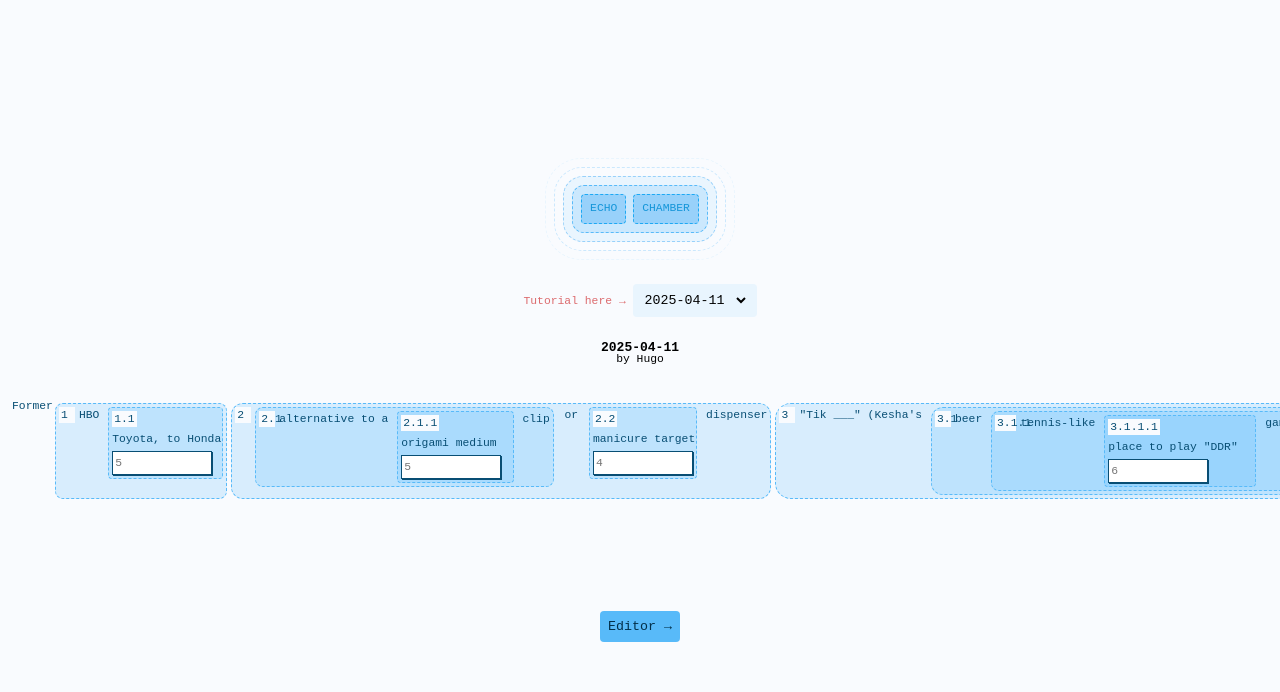
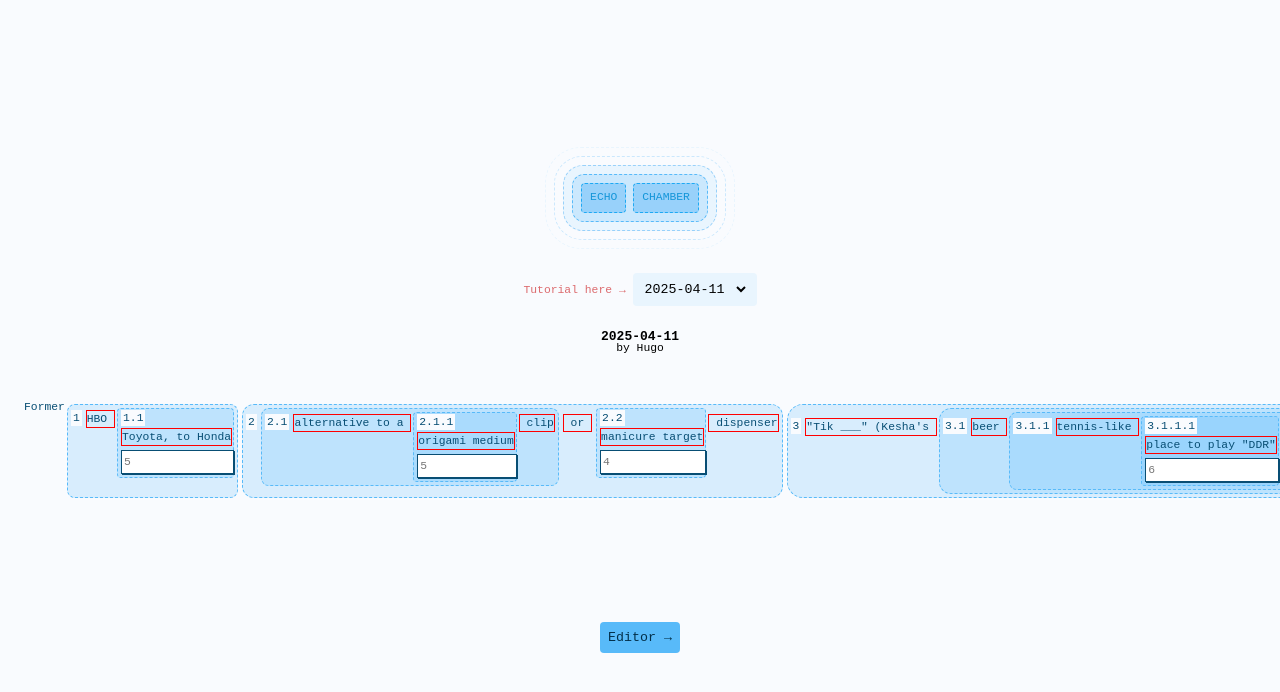
Before and after one commit to hugolynch/echo, a Svelte app: page / in a window 1280 px wide. Shown: the top 692 px of the page. Built offline with nearby package versions, Linux system fonts and the light colour scheme.

Commit message:
Update BoardClue component styles with increased padding, margin adjustments, and width changes for improved layout

```diff
--- a/src/components/BoardClue.svelte
+++ b/src/components/BoardClue.svelte
@@ -66,7 +66,7 @@
             color: #084E74;
             max-width: 100vw;
             overflow-x: scroll;
-            padding: 12px;
+            padding: 24px;
         }
 
     .clue {
@@ -100,12 +100,13 @@
     .clue:not(.solved)[data-id]:not([data-id=""])::before {
         content: attr(data-id);
         box-sizing: border-box;
-        display: inline-block;
-        min-width: 16px;
+        /* min-width: 16px; */
         line-height: 16px;
         padding: 0 2px;
         margin: 2px;
         background-color: #F9FBFE;
+        margin-top: calc((var(--height)) * 4px) !important;
+
     }
 
     .solution {
@@ -126,10 +127,11 @@
     }
 
     .clue .text {
-        display: inline-block;
         line-height: 16px;
         margin: 2px;
         white-space: pre;
+        margin-top: calc((var(--height)) * 4px) !important;
+        border: 1px solid red;
 
         &:last-child:not(:first-child) {
             margin-left: 0px;
@@ -152,7 +154,7 @@
         border: 1px solid #084E74;
         box-shadow: 1px 1px 0 0 #084E74;
         outline: none;
-        width: 100px;
+        width: 100%;
         display: flex;
 
         &:focus {
@@ -161,7 +163,4 @@
         }
     }
 
-    .inputWrapper {
-        max-width: 100%;
-    }
 </style>
```
